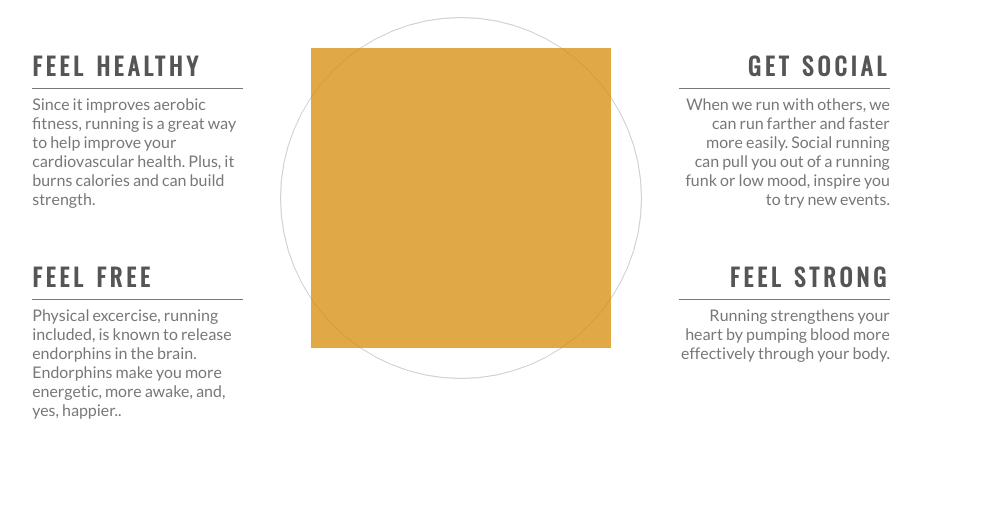
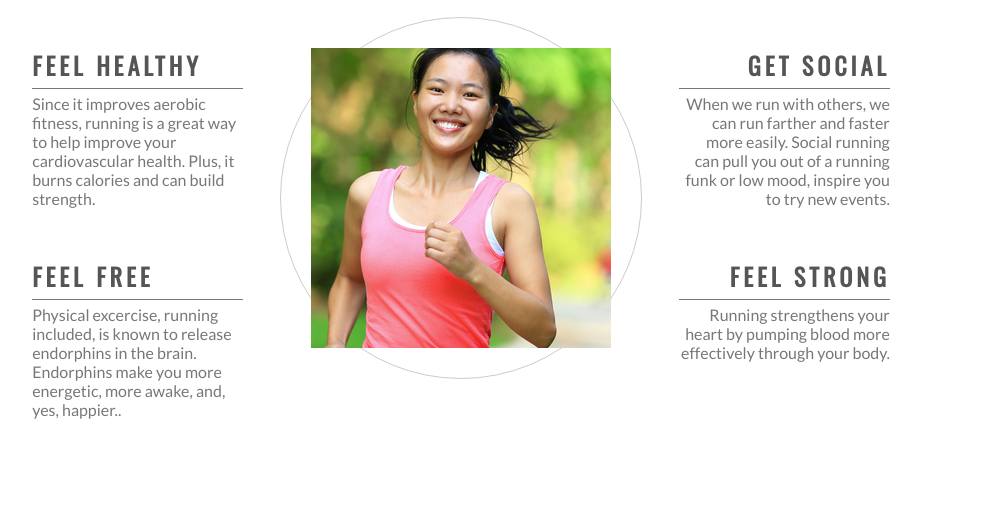
Before and after one commit to Ollie-Anderson/Love-Running, a plain HTML site: page index.html in a window 1280 px wide. Shown: the part 764-1292 px from the top of the page, without its empty margins (179-1161 px from the left). Drawn offline with nearby package versions, Linux system fonts and the light colour scheme.

Commit message:
rollback to ethos image no fallback color

```diff
--- a/assets/css/style.css
+++ b/assets/css/style.css
@@ -162,8 +162,7 @@ hr {
 }
 
 #circle-cover-bg {
-  background-color: #d78a04bb;
-  background-image: url("../images/ethos-runner-image.png?text=runner") no-repeat center center;
+  background: url("../images/ethos-runner-image.png") no-repeat center center;
   height: 100%;
 }
 
```
